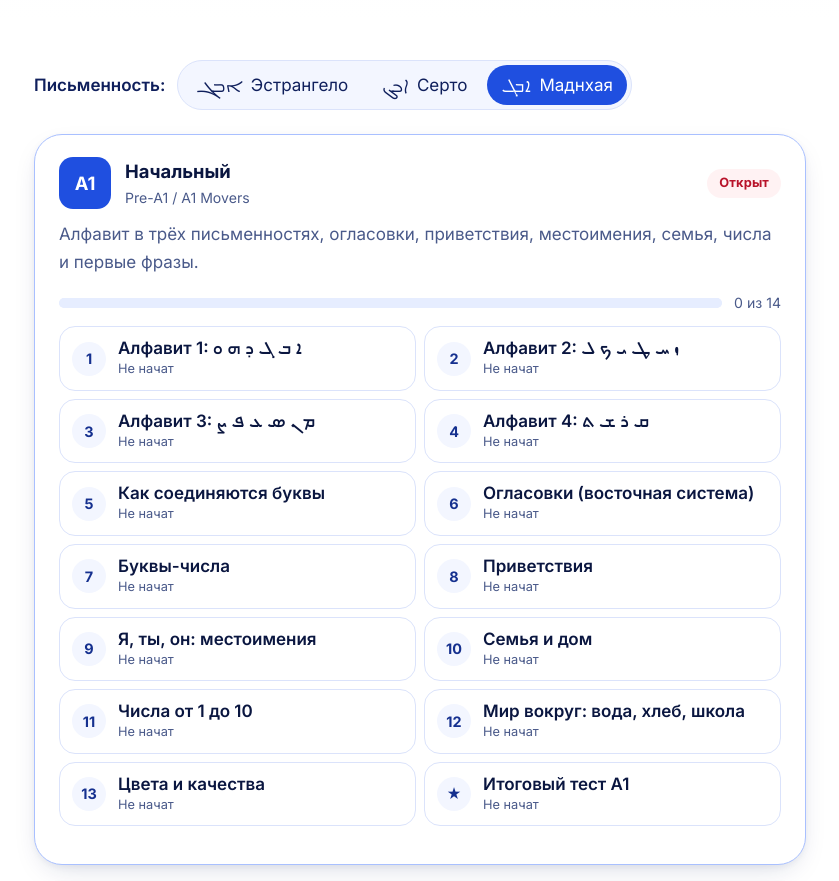
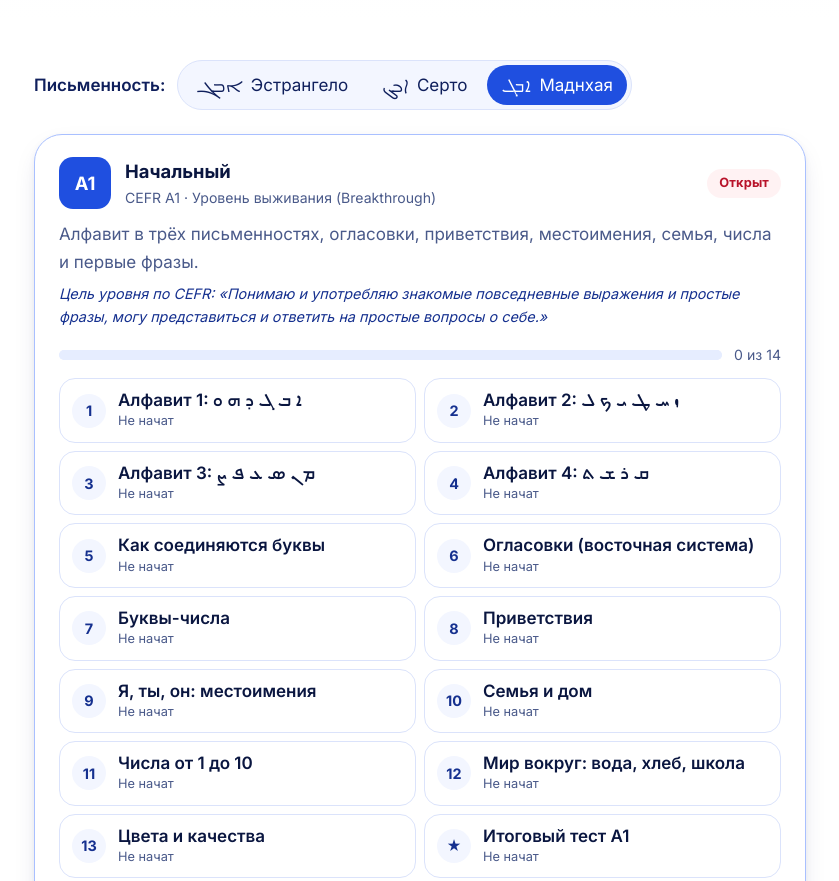
Before and after one commit to freemichael33-beta/madrashta, a plain HTML site: page ru/course/index.html in a window 1280 px wide. Shown: the part 620-1501 px from the top of the page, without its empty margins (220-1059 px from the left). Drawn offline with Linux system fonts and the light colour scheme.

Commit message:
Course: use the CEFR scale only, add CEFR level names and can-do goals
Co-Authored-By: Claude Opus 5.5 <noreply@anthropic.com>
Claude-Session: https://claude.ai/code/session_019bzJ2qdiJ4z9MqyptWgqbW

```diff
--- a/css/course.css
+++ b/css/course.css
@@ -168,3 +168,4 @@
   .site-header, .site-footer, .page-head, .cx-disclaimer, .no-print, .cx-back { display: none !important; }
   .cx-cert { border-color: #000; }
 }
+.cx-level-can { margin: 6px 0 0; font-size: .9rem; color: var(--blue-800); font-style: italic; }
--- a/js/course-data.js
+++ b/js/course-data.js
@@ -137,7 +137,7 @@ window.COURSE_DATA = (function () {
 
   var levels = [
     {
-      id: 'a1', code: 'A1', cambridge: 'Pre-A1 / A1 Movers', title: 'Начальный', status: 'open',
+      id: 'a1', code: 'A1', cefr: 'Уровень выживания (Breakthrough)', can: 'Понимаю и употребляю знакомые повседневные выражения и простые фразы, могу представиться и ответить на простые вопросы о себе.', title: 'Начальный', status: 'open',
       summary: 'Алфавит в трёх письменностях, огласовки, приветствия, местоимения, семья, числа и первые фразы.',
       units: [
         { id: 'u1', kind: 'letters', title: 'Алфавит 1: ܐ ܒ ܓ ܕ ܗ ܘ', letters: ['alap', 'bet', 'gamal', 'dalat', 'he', 'waw'],
@@ -171,27 +171,27 @@ window.COURSE_DATA = (function () {
       ]
     },
     {
-      id: 'a2', code: 'A2', cambridge: 'A2 Key (KET)', title: 'Элементарный', status: 'soon',
+      id: 'a2', code: 'A2', cefr: 'Предпороговый уровень (Waystage)', can: 'Понимаю частые выражения на темы семьи, покупок и работы, могу общаться в простых бытовых ситуациях.', title: 'Элементарный', status: 'soon',
       summary: 'Повседневные ситуации и первые глаголы.',
       plan: ['Западные (греческие) огласовки в серто', 'Настоящее время: ки-/ким- + глагол', 'Притяжательные окончания: ктави «моя книга»', 'Числа до 100, время и дни недели', 'Еда, магазин, город, транспорт', 'Чтение коротких текстов в трёх письменностях']
     },
     {
-      id: 'b1', code: 'B1', cambridge: 'B1 Preliminary (PET)', title: 'Средний', status: 'soon',
+      id: 'b1', code: 'B1', cefr: 'Пороговый уровень (Threshold)', can: 'Понимаю главное в чёткой речи на знакомые темы, могу рассказать о событиях, планах и объяснить своё мнение.', title: 'Средний', status: 'soon',
       summary: 'Самостоятельное общение на знакомые темы.',
       plan: ['Прошедшее время (qṭille) и будущее (bit-)', 'Повелительное наклонение', 'Письма, сообщения, рассказ о себе', 'Путешествия, работа, здоровье', 'Словообразование по корням', 'Чтение адаптированных рассказов']
     },
     {
-      id: 'b2', code: 'B2', cambridge: 'B2 First (FCE)', title: 'Выше среднего', status: 'soon',
+      id: 'b2', code: 'B2', cefr: 'Пороговый продвинутый уровень (Vantage)', can: 'Понимаю сложные тексты, свободно говорю с носителями и могу подробно высказаться на разные темы.', title: 'Выше среднего', status: 'soon',
       summary: 'Свободное общение, тексты СМИ, история и культура.',
       plan: ['Условные предложения', 'Причастия и пассив', 'Сложные предложения', 'Новости и интервью на сурэт', 'Заголовки и надписи эстрангело', 'Ассирийская история в текстах']
     },
     {
-      id: 'c1', code: 'C1', cambridge: 'C1 Advanced (CAE)', title: 'Продвинутый', status: 'soon',
+      id: 'c1', code: 'C1', cefr: 'Уровень профессионального владения (Effective Operational Proficiency)', can: 'Понимаю объёмные сложные тексты, говорю бегло и точно, пользуюсь языком в учёбе и работе.', title: 'Продвинутый', status: 'soon',
       summary: 'Литературный язык и диалекты.',
       plan: ['Книжная лексика из классического сирийского', 'Урмийская газета XIX века', 'Диалекты: урмийский, иракский койне, тиари, ашита', 'Стилистика и эссе', 'Перевод']
     },
     {
-      id: 'c2', code: 'C2', cambridge: 'C2 Proficiency (CPE)', title: 'В совершенстве', status: 'soon',
+      id: 'c2', code: 'C2', cefr: 'Уровень владения в совершенстве (Mastery)', can: 'Понимаю практически всё, что слышу и читаю, выражаюсь спонтанно, точно и с тонкими оттенками смысла.', title: 'В совершенстве', status: 'soon',
       summary: 'Поэзия, церковные и классические тексты во всех письменностях.',
       plan: ['Поэзия и песни', 'Чтение классического сирийского: восточная и западная огласовка', 'Рукописи эстрангело', 'Литературный перевод', 'Итоговый экзамен уровня C2']
     }
--- a/js/course.js
+++ b/js/course.js
@@ -371,11 +371,12 @@
       top.appendChild(el('span', 'cx-level-code', lv.code));
       var tt = el('div', 'cx-level-titles');
       tt.appendChild(el('strong', null, lv.title));
-      tt.appendChild(el('span', 'cx-level-cam', lv.cambridge));
+      tt.appendChild(el('span', 'cx-level-cam', 'CEFR ' + lv.code + ' · ' + lv.cefr));
       top.appendChild(tt);
       top.appendChild(el('span', 'badge ' + (lv.status === 'open' ? 'badge-course' : 'badge-school'), lv.status === 'open' ? T.open : T.soon));
       li.appendChild(top);
       li.appendChild(el('p', 'cx-level-sum', lv.summary));
+      if (lv.can) li.appendChild(el('p', 'cx-level-can', 'Цель уровня по CEFR: «' + lv.can + '»'));
       if (lv.status === 'open') {
         var pr = levelProgress(lv);
         var bar = el('div', 'cx-bar');
--- a/ru/course/index.html
+++ b/ru/course/index.html
@@ -108,7 +108,7 @@
   <div class="container narrow">
     <p class="eyebrow-script" aria-hidden="true"><span lang="syr" dir="rtl">ܝܘܠܦܢܐ ܕܠܫܢܐ ܐܬܘܪܝܐ</span></p>
     <h1>Онлайн-курс ассирийского языка</h1>
-    <p class="lead">Учите современный ассирийский (сурэт) прямо на сайте: уроки, упражнения с мгновенной проверкой и прогресс, который сохраняется в вашем браузере. Курс построен по европейской шкале CEFR, как экзамены Cambridge: A1, A2 (KET), B1 (PET), B2 (FCE), C1 и C2.</p>
+    <p class="lead">Учите современный ассирийский (сурэт) прямо на сайте: уроки, упражнения с мгновенной проверкой и прогресс, который сохраняется в вашем браузере. Курс построен по Общеевропейской шкале языковых компетенций (CEFR): шесть уровней от A1 до C2.</p>
     <ul class="cx-scripts-intro">
       <li><span lang="syr" dir="rtl" class="syr s-estrangela">ܐܒܓܕ</span><strong>Эстрангело</strong><span>древнее письмо Эдессы, заголовки и надписи</span></li>
       <li><span lang="syr" dir="rtl" class="syr s-serto">ܐܒܓܕ</span><strong>Серто</strong><span>западное письмо, туройо и западная церковь</span></li>
```
Also changed, not shown: 1 other file.
